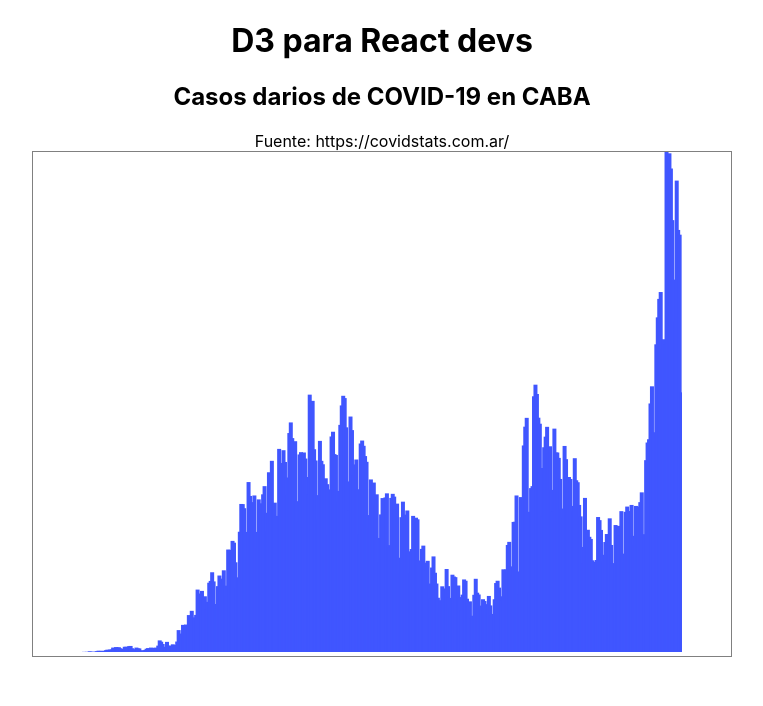
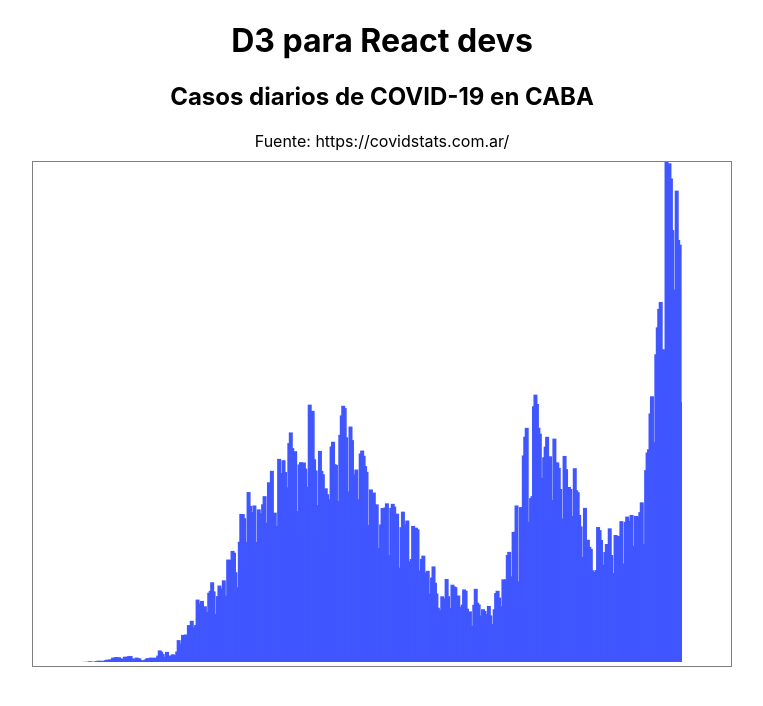
Before and after one commit to florlafuente/d3-react, a Next.js app: page / in a window 1280 px wide. Shown: the top 706 px of the page, without its empty margins (258-1021 px from the left). Built offline with nearby package versions, Linux system fonts and the light colour scheme.

Commit message:
fix typo

```diff
--- a/components/Chart/index.js
+++ b/components/Chart/index.js
@@ -11,6 +11,7 @@ const Wrapper = styled.div`
 
 const ChartWrapper = styled.div`
   border: 1px solid gray;
+  margin-top: 10px;
 `;
 
 const Rect = styled.rect`
@@ -83,7 +84,7 @@ const Chart = ({ data }) => {
   return (
     <Wrapper>
       <h1>D3 para React devs</h1>
-      <h2>Casos darios de COVID-19 en CABA</h2>
+      <h2>Casos diarios de COVID-19 en CABA</h2>
       <span>Fuente: <a href="https://covidstats.com.ar/" target="_blank">https://covidstats.com.ar/</a></span>
 
       <ChartWrapper>
```
